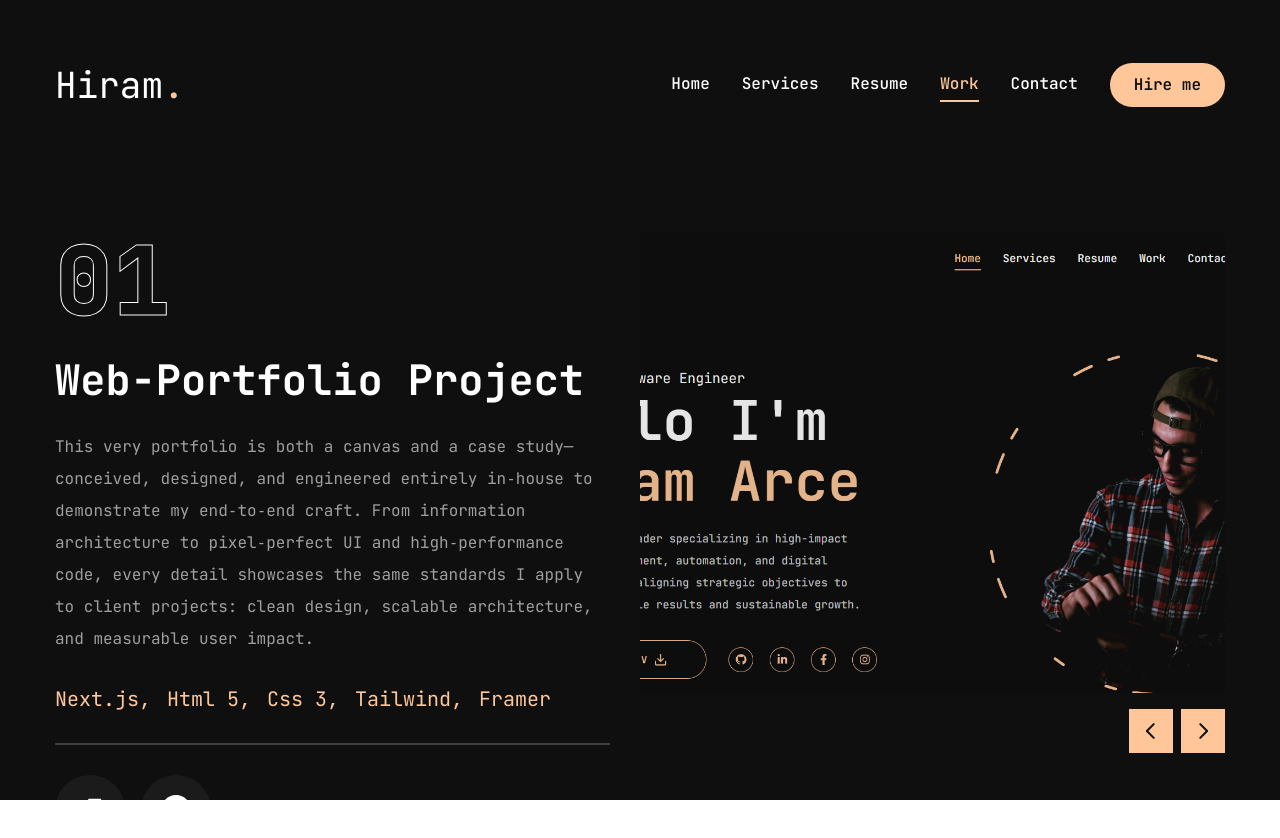
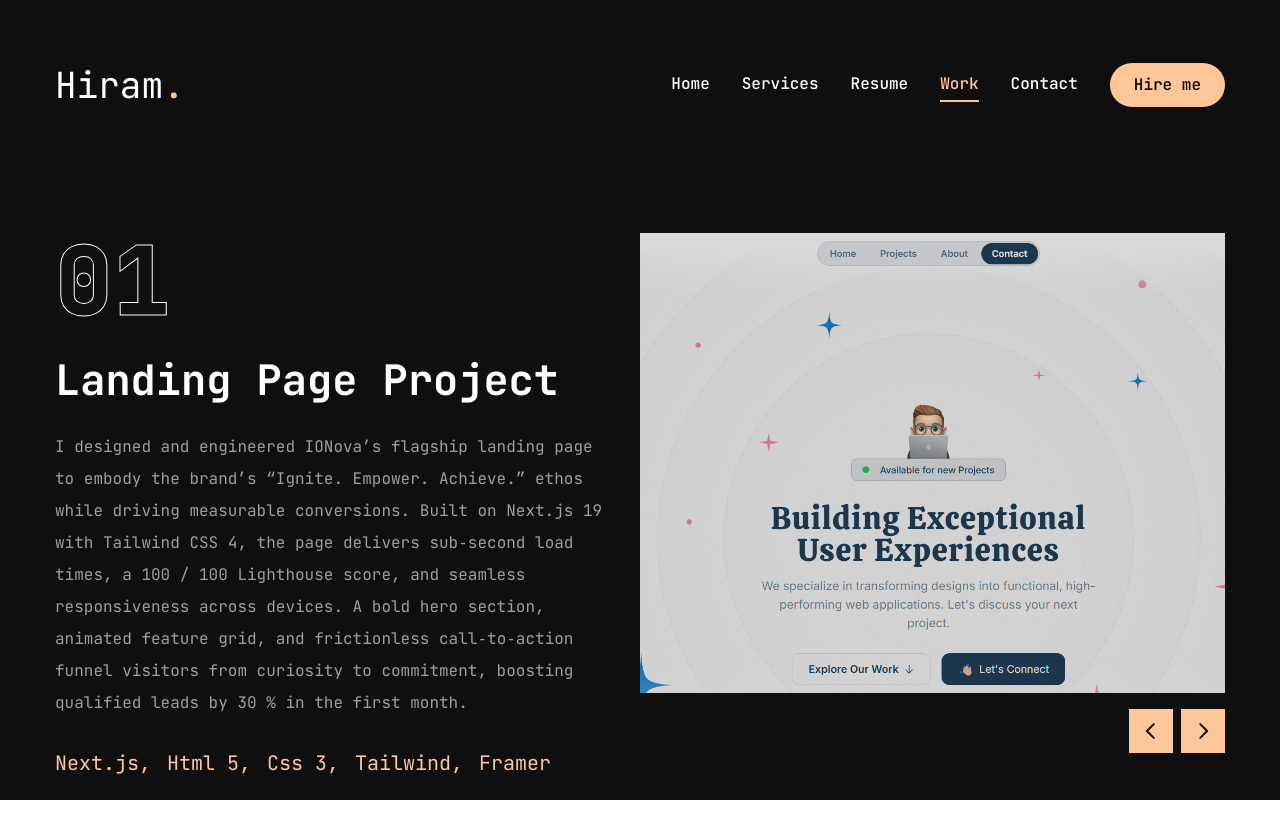
Before and after one commit to HZero-IONova/harce-portfolio, a Next.js app: page /work in a window 1280 px wide. Shown: the top 838 px of the page. Built offline with nearby package versions, Linux system fonts and the light colour scheme; a web font is replaced by a local one.

Commit message:
Update Work

```diff
--- a/app/work/page.jsx
+++ b/app/work/page.jsx
@@ -20,25 +20,25 @@ import Image from "next/image";
 import WorkSliderBtns from "@/components/WorkSliderBtns";
 
 const projects = [
+  // {
+  //   num: "01",
+  //   category: "Web-Portfolio",
+  //   title: "Hiram Arce Portfolio",
+  //   description:
+  //     "This very portfolio is both a canvas and a case study—conceived, designed, and engineered entirely in‑house to demonstrate my end‑to‑end craft. From information architecture to pixel‑perfect UI and high‑performance code, every detail showcases the same standards I apply to client projects: clean design, scalable architecture, and measurable user impact.",
+  //   stack: [
+  //     { name: "Next.js" },
+  //     { name: "Html 5" },
+  //     { name: "Css 3" },
+  //     { name: "Tailwind" },
+  //     { name: "Framer" },
+  //   ],
+  //   image: "/assets/work/MyPortfolio.png",
+  //   live: "",
+  //   github: "",
+  // },
   {
     num: "01",
-    category: "Web-Portfolio",
-    title: "Hiram Arce Portfolio",
-    description:
-      "This very portfolio is both a canvas and a case study—conceived, designed, and engineered entirely in‑house to demonstrate my end‑to‑end craft. From information architecture to pixel‑perfect UI and high‑performance code, every detail showcases the same standards I apply to client projects: clean design, scalable architecture, and measurable user impact.",
-    stack: [
-      { name: "Next.js" },
-      { name: "Html 5" },
-      { name: "Css 3" },
-      { name: "Tailwind" },
-      { name: "Framer" },
-    ],
-    image: "/assets/work/MyPortfolio.png",
-    live: "",
-    github: "",
-  },
-  {
-    num: "02",
     category: "Landing Page",
     title: "IONova Page",
     description:
```
Also changed, not shown: public/assets/work/Harce_Portfolio.png (renamed from public/assets/work/MyPortfolio.png).
